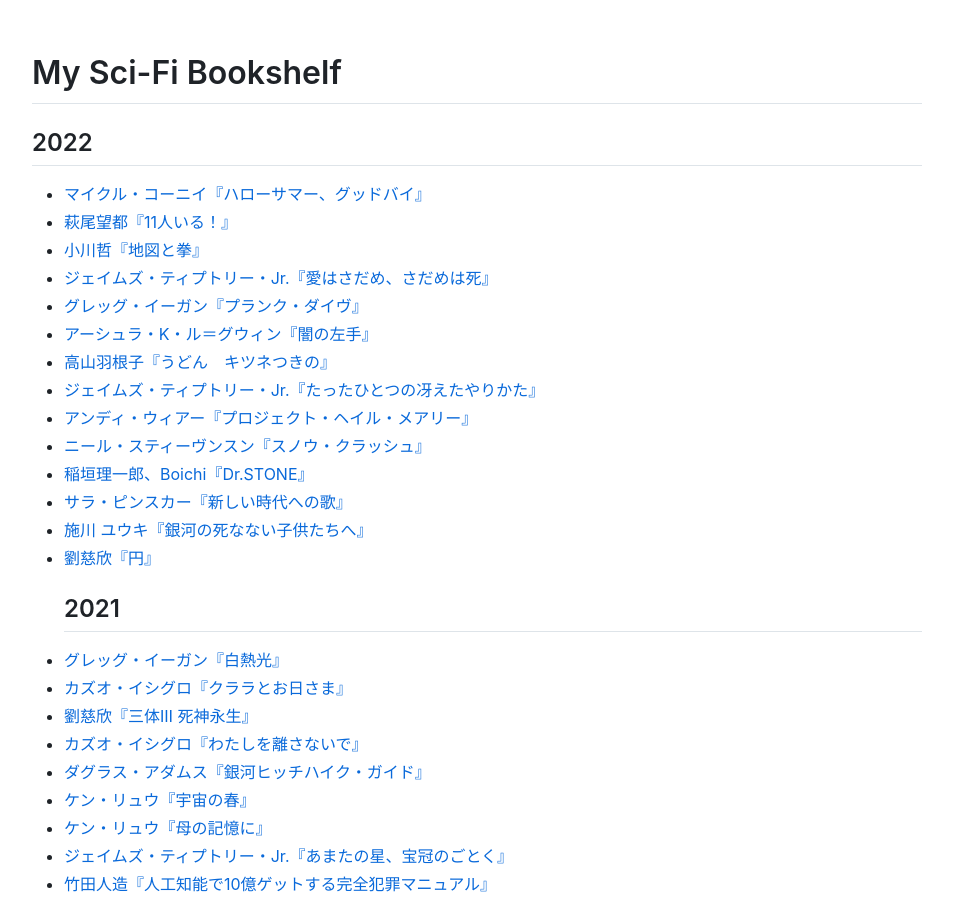
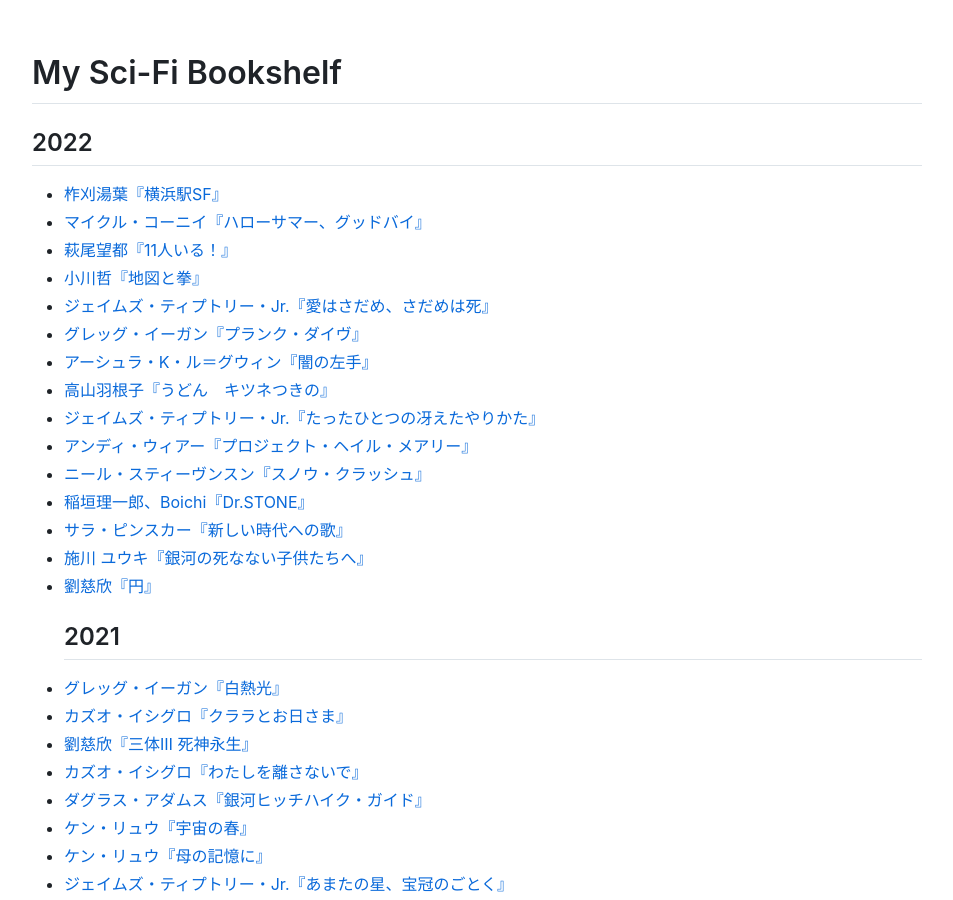
Before and after one commit to sankichi92/sankichi.net, a Jekyll site: the page built from sci-fi.md, in a window 1280 px wide and 900 px high. Shown: the whole window, without its empty margins (163-1116 px from the left). Built offline with Jekyll 4.4.1, drawn with Linux system fonts in a browser that asks for light colours; nearby versions of some CDN libraries; our own code applies the rules of GitHub Pages for plain Markdown files.

Commit message:
柞刈湯葉『横浜駅SF』

```diff
--- a/_data/sci-fi-bookshelf.yml
+++ b/_data/sci-fi-bookshelf.yml
@@ -1,3 +1,8 @@
+- title: 横浜駅SF
+  author: 柞刈湯葉
+  asin: B01N0SE683
+  date: 2022-08-24
+
 - title: ハローサマー、グッドバイ
   author: マイクル・コーニイ
   asin: B01J1I8RQA
```
